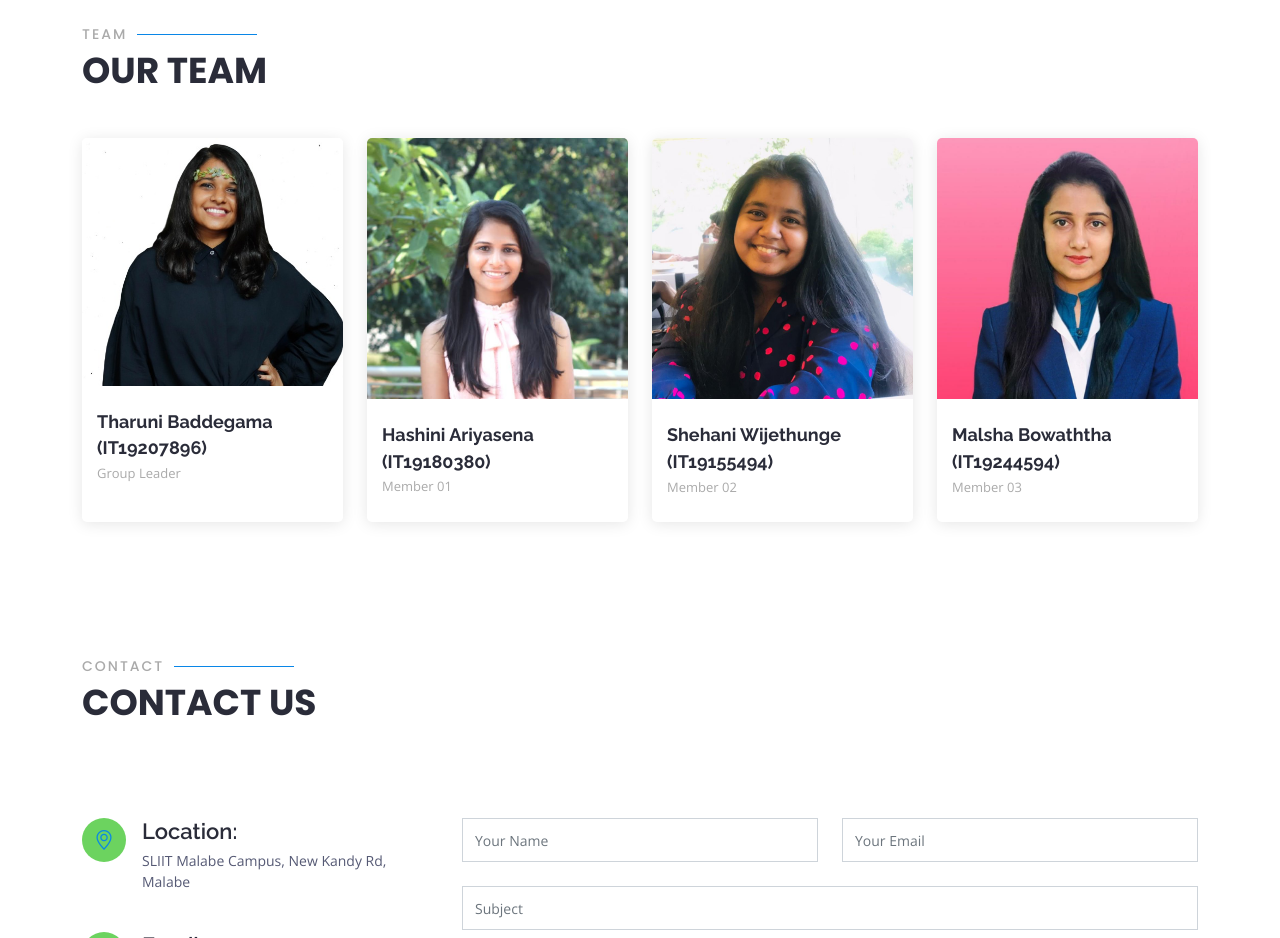
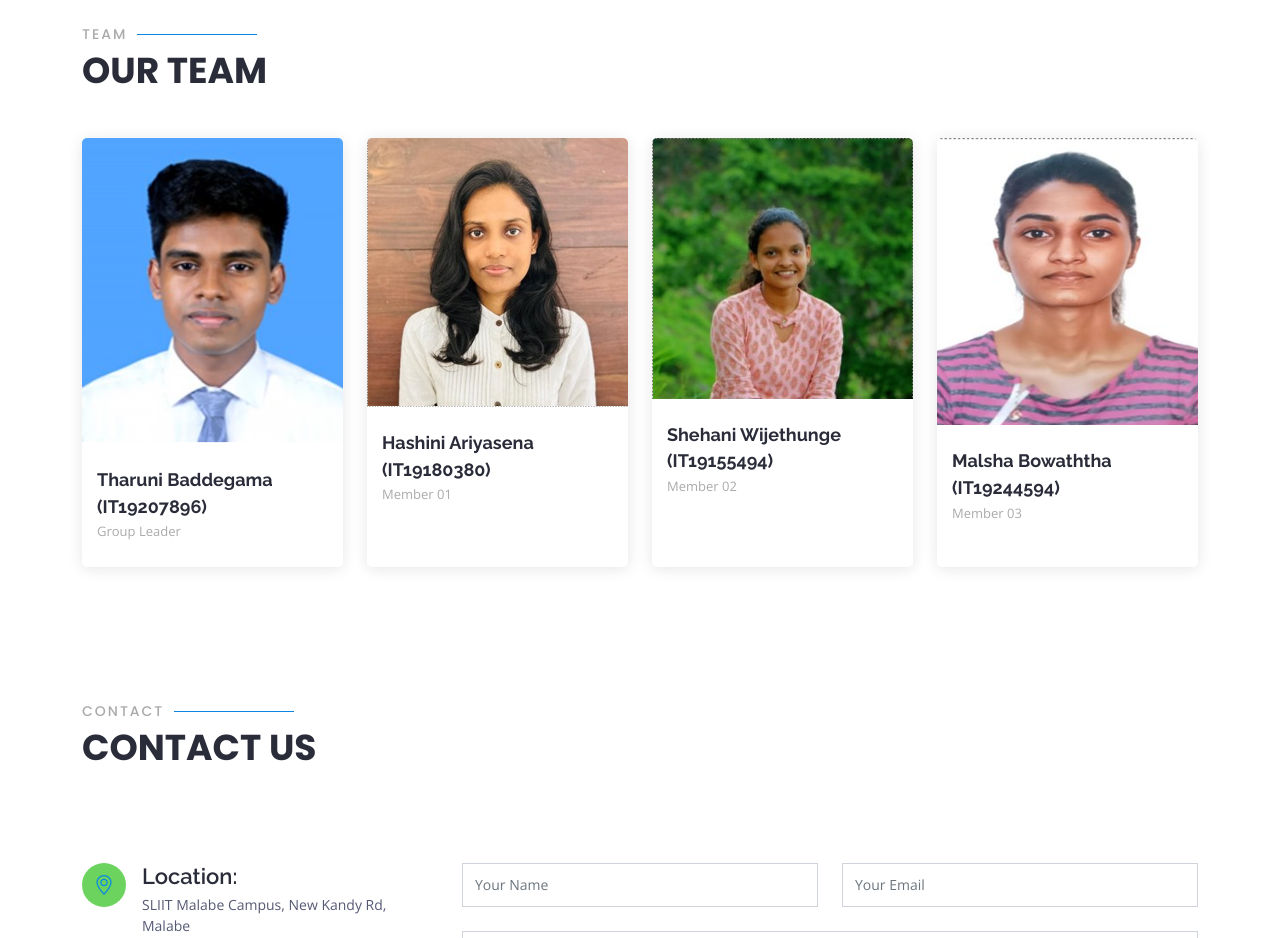
Before and after one commit to IT20240738/RP_Website, a plain HTML site: page NeuraTracePD/index.html in a window 1280 px wide. Shown: the part 5620-6558 px from the top of the page. Drawn offline with nearby package versions, Linux system fonts and the light colour scheme.

Commit message:
change team images

```diff
--- a/NeuraTracePD/index.html
+++ b/NeuraTracePD/index.html
@@ -589,7 +589,7 @@
           <div class="col-lg-3 col-md-6 d-flex align-items-stretch">
             <div class="member aos-init" data-aos="fade-up">
               <div class="member-img">
-                <img src="assets/img/tharuni.png" class="img-fluid" alt="">
+                <img src="assets/img/naveen.png" class="img-fluid" alt="">
                 <div class="social">
                   <a href="https://www.linkedin.com/in/tharuni-baddegama-224406204/" target="blank"><i class="bi bi-linkedin"></i></a>
                 </div>
@@ -605,7 +605,7 @@
           <div class="col-lg-3 col-md-6 d-flex align-items-stretch">
             <div class="member aos-init" data-aos="fade-up" data-aos-delay="100">
               <div class="member-img">
-                <img src="assets/img/hashini.png" class="img-fluid" alt="">
+                <img src="assets/img/sandali.png" class="img-fluid" alt="">
                 <div class="social">
                   <a href="https://www.linkedin.com/in/hashini-ariyasena-950934202/" target="blank"><i class="bi bi-linkedin"></i></a>
                 </div>
@@ -621,7 +621,7 @@
           <div class="col-lg-3 col-md-6 d-flex align-items-stretch">
             <div class="member aos-init" data-aos="fade-up" data-aos-delay="200">
               <div class="member-img">
-                <img src="assets/img/shehani.png" class="img-fluid" alt="">
+                <img src="assets/img/janani.png" class="img-fluid" alt="">
                 <div class="social">
                   <a href="https://www.linkedin.com/in/shehani-wijethunga-39a0a2201/" target="blank"><i class="bi bi-linkedin"></i></a>
                 </div>
@@ -637,7 +637,7 @@
           <div class="col-lg-3 col-md-6 d-flex align-items-stretch">
             <div class="member aos-init" data-aos="fade-up" data-aos-delay="300">
               <div class="member-img">
-                <img src="assets/img/malsha.png" class="img-fluid" alt="">
+                <img src="assets/img/shalinika.png" class="img-fluid" alt="">
                 <div class="social">
                   <a href="https://www.linkedin.com/in/deshani-malsha-a10b751ba/" target="blank"><i class="bi bi-linkedin"></i></a>
                 </div>
```
Also changed, not shown: NeuraTracePD/assets/img/hashini.png (deleted), NeuraTracePD/assets/img/janani.png (added), NeuraTracePD/assets/img/naveen.png (added), NeuraTracePD/assets/img/sandali.png (added), NeuraTracePD/assets/img/shalinika.png (added), NeuraTracePD/assets/img/shehani.png (deleted), NeuraTracePD/assets/img/tharuni.png (deleted).
